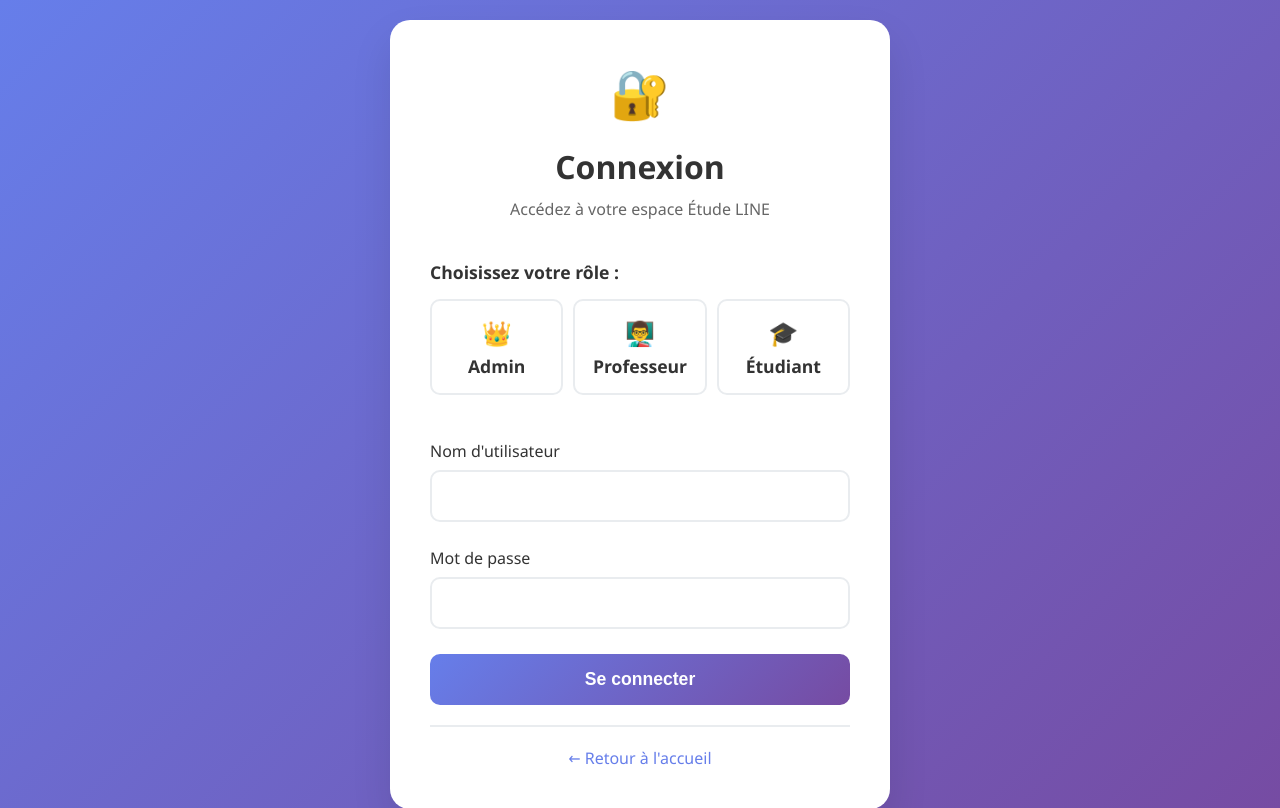
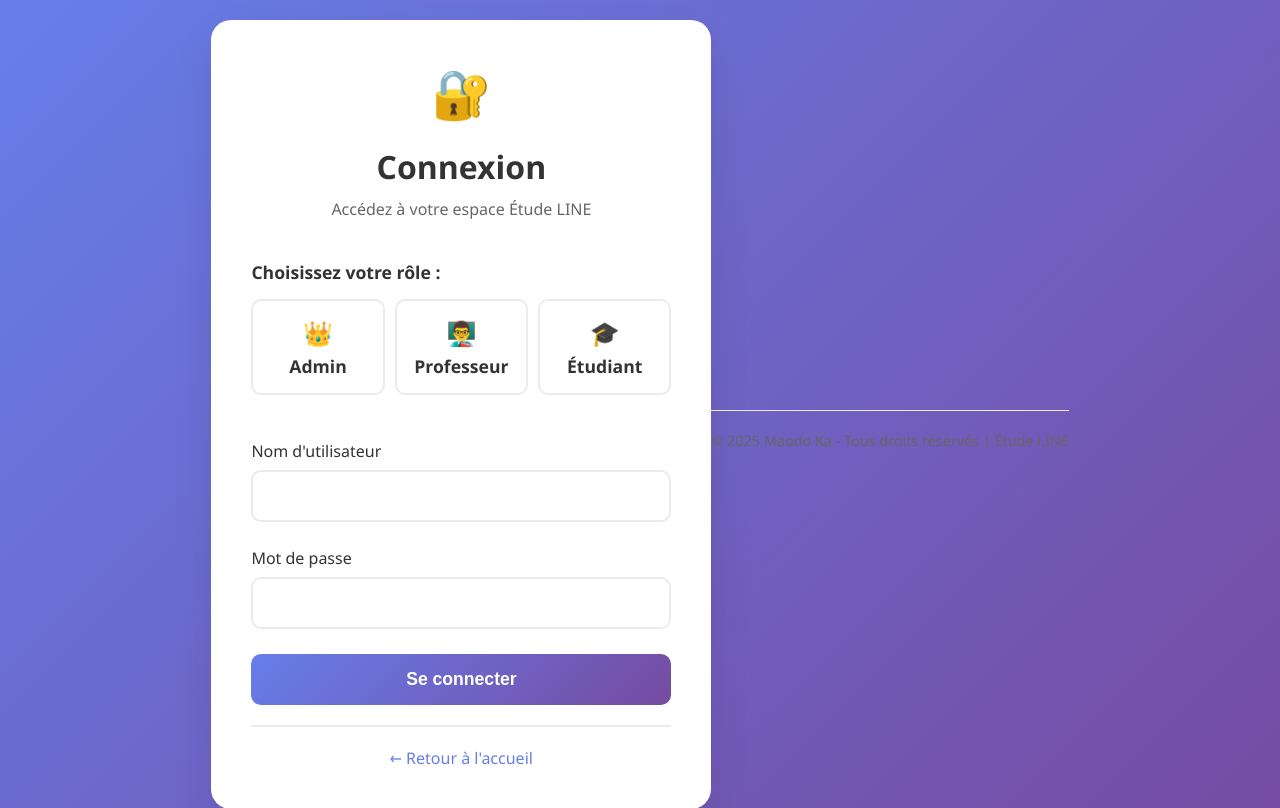
Before and after one commit to maodok595-ai/Etude-line, a FastAPI app: page /login in a window 1280 px wide. Shown: the top 808 px of the page. Run offline with FastAPI, Linux system fonts and the light colour scheme.

Commit message:
Add copyright notice with author name to all website pages
Add a copyright notice displaying "© 2025 Maodo Ka - Tous droits réservés | Étude LINE" to the footer of index.html, login.html, dashboard_admin.html, dashboard_etudiant.html, and dashboard_prof.html.

Replit-Commit-Author: Agent
Replit-Commit-Session-Id: 0b2c735e-8ec1-44ef-a90e-403c6c6f9619
Replit-Commit-Checkpoint-Type: full_checkpoint
Replit-Commit-Screenshot-Url: https://storage.googleapis.com/screenshot-production-us-central1/9f9978e6-1183-43a1-aefc-9f697a28e10e/0b2c735e-8ec1-44ef-a90e-403c6c6f9619/CP8P2nC

```diff
--- a/templates/dashboard_admin.html
+++ b/templates/dashboard_admin.html
@@ -763,5 +763,9 @@
             }
         });
     </script>
+
+    <div style="text-align: center; margin-top: 30px; padding-top: 20px; border-top: 1px solid #e9ecef; color: #666; font-size: 0.9rem;">
+        © 2025 Maodo Ka - Tous droits réservés | Étude LINE
+    </div>
 </body>
 </html>
--- a/templates/dashboard_etudiant.html
+++ b/templates/dashboard_etudiant.html
@@ -725,5 +725,9 @@
         }
 
     </script>
+
+    <div style="text-align: center; margin-top: 30px; padding-top: 20px; border-top: 1px solid #e9ecef; color: #666; font-size: 0.9rem;">
+        © 2025 Maodo Ka - Tous droits réservés | Étude LINE
+    </div>
 </body>
 </html>
--- a/templates/dashboard_prof.html
+++ b/templates/dashboard_prof.html
@@ -611,5 +611,9 @@
             }
         });
     </script>
+
+    <div style="text-align: center; margin-top: 30px; padding-top: 20px; border-top: 1px solid #e9ecef; color: #666; font-size: 0.9rem;">
+        © 2025 Maodo Ka - Tous droits réservés | Étude LINE
+    </div>
 </body>
 </html>
--- a/templates/index.html
+++ b/templates/index.html
@@ -336,5 +336,9 @@
             }
         });
     </script>
+
+    <div style="text-align: center; margin-top: 30px; padding-top: 20px; border-top: 1px solid #e9ecef; color: #666; font-size: 0.9rem;">
+        © 2025 Maodo Ka - Tous droits réservés | Étude LINE
+    </div>
 </body>
 </html>
--- a/templates/login.html
+++ b/templates/login.html
@@ -262,5 +262,9 @@
             });
         });
     </script>
+
+    <div style="text-align: center; margin-top: 30px; padding-top: 20px; border-top: 1px solid #e9ecef; color: #666; font-size: 0.9rem;">
+        © 2025 Maodo Ka - Tous droits réservés | Étude LINE
+    </div>
 </body>
 </html>
```
